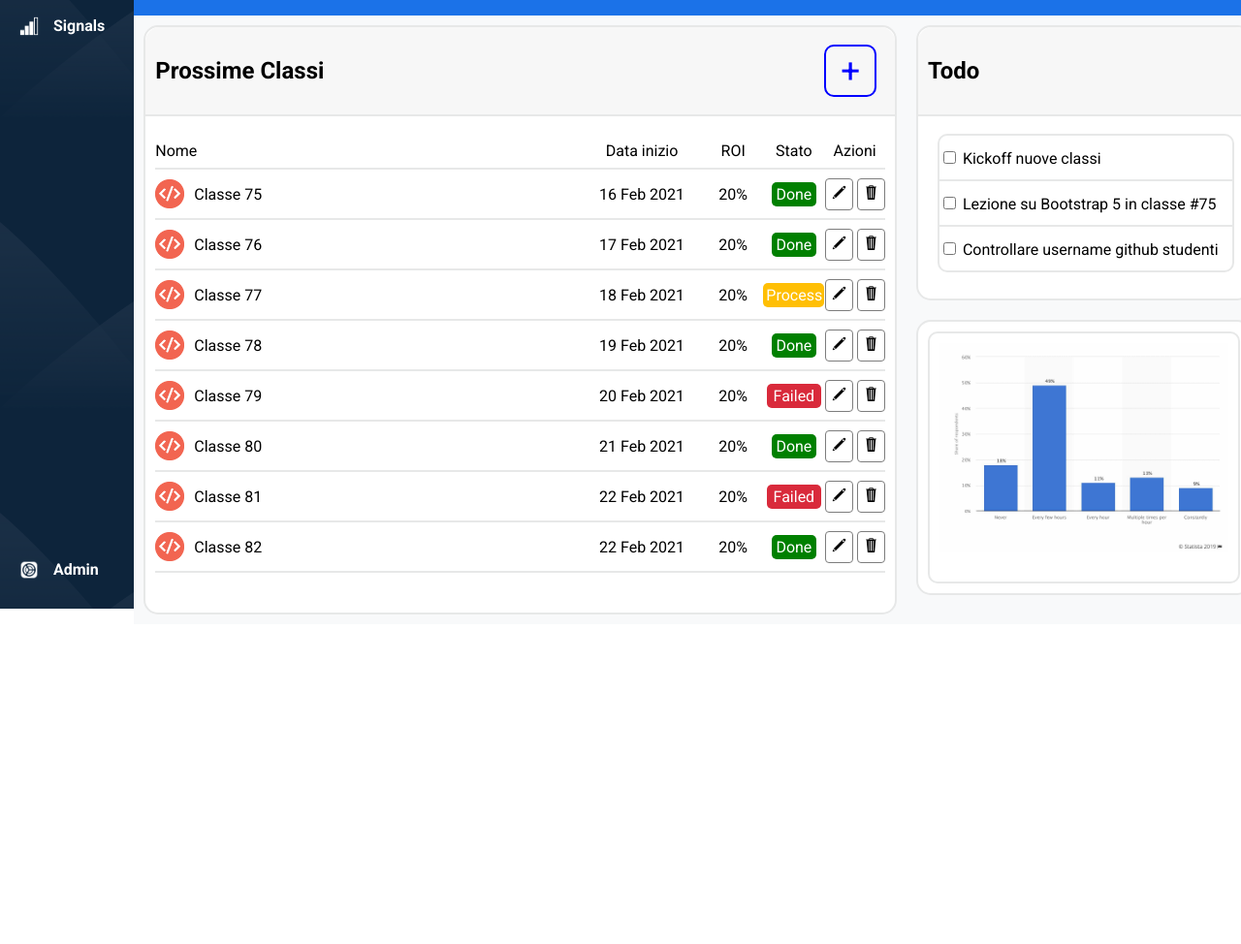
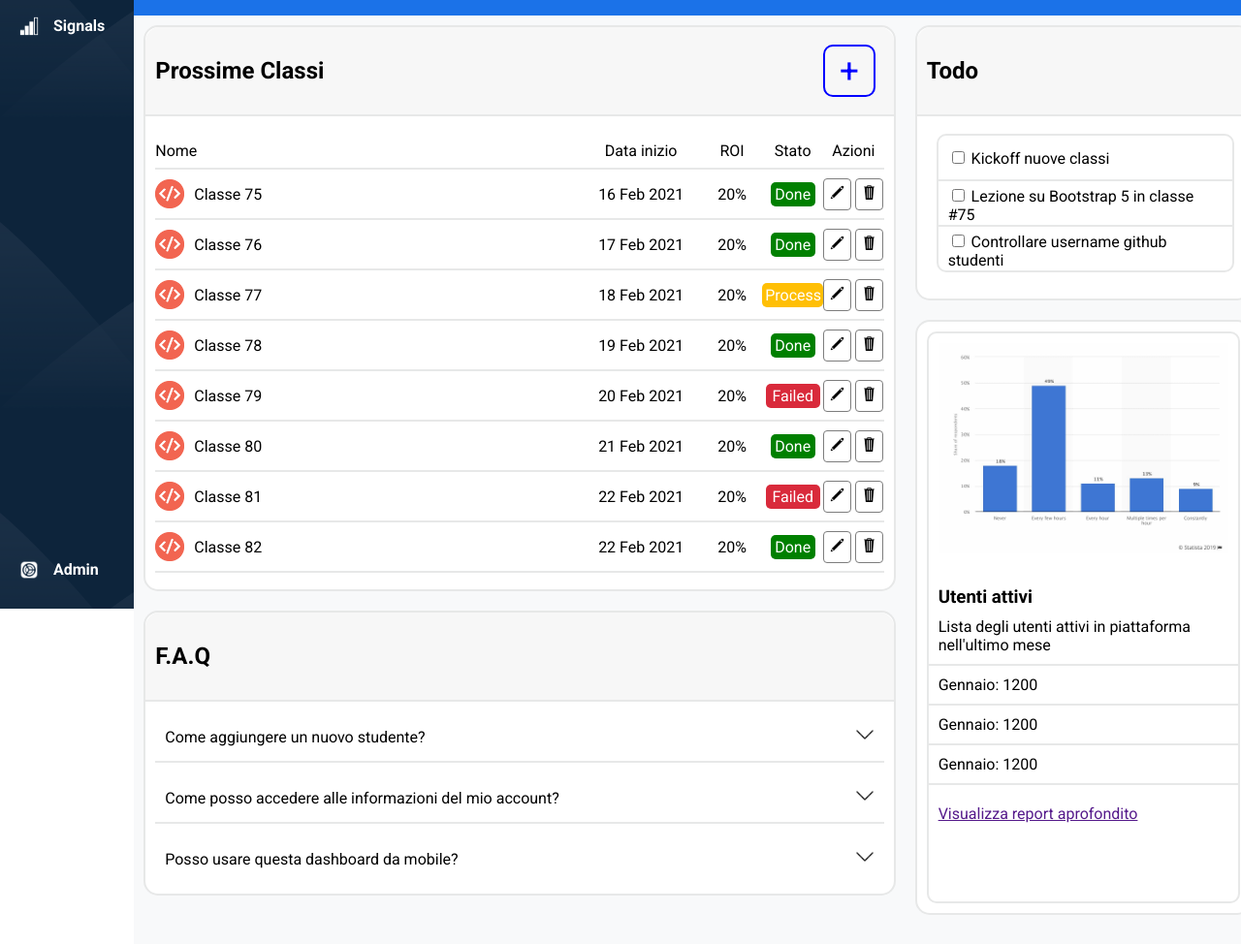
Before and after one commit to EdoardoRaimondoSenis/html-css-bootstrap-dashboard, a plain HTML site: page index.html in a window 1280 px wide. Shown: the part 172-1146 px from the top of the page at 97% size. Before the commit the page ends 816 px from the top, so only its background shows below. Drawn offline with Linux system fonts and the light colour scheme.

Commit message:
Card grafico utenti attivi e card FAQ

```diff
--- a/css/12-boot.css
+++ b/css/12-boot.css
@@ -6,7 +6,6 @@
     display: flex;
     flex-direction: row;
     flex-wrap: wrap;
-    min-width: 100%;
 }
 
 .col-1 {
@@ -99,8 +98,8 @@
 }
 
 .col-8-classi {
-    flex-basis: calc((100% / 12) * 8);
-    max-width: calc((100% / 12) * 8);
+    flex-basis: calc((100% / 12) * 12);
+    max-width: calc((100% / 12) * 12);
     flex-wrap: wrap;
 }
 
@@ -124,3 +123,9 @@
     max-width: calc((100% / 12) * 4);
     height: 100%;
 }
+
+.containermainsx {
+    flex-basis: calc((100% / 12) * 8);
+    max-width: calc((100% / 12) * 8);
+    height: 100%;
+}
--- a/css/style.css
+++ b/css/style.css
@@ -204,9 +204,10 @@ main {
     position: relative;
     display: flex;
     border: solid 2px #e7e8e8;
-    min-height: 580px;
+    height: 580px;
     border-radius: 15px;
     background-color: white;
+    margin-bottom: 20px;
 }
 
 .titlecard {
@@ -255,6 +256,7 @@ main {
 
 .padd {
     padding: 1vh 0;
+    min-width: 100%;
 }
 
 .tac {
@@ -265,6 +267,7 @@ main {
     align-items: center;
     height: 50px;
     border-top: solid 2px #e7e8e8;
+    min-width: 100%;
 }
 
 .borderow:hover {
@@ -363,6 +366,10 @@ main {
     border-bottom: solid 2px #e7e8e8;
 }
 
+.listtodo {
+    padding: 5px 10px;
+}
+
 .todorowlast {
     display: flex;
     align-items: center;
@@ -373,8 +380,7 @@ main {
     position: relative;
     display: flex;
     border: solid 2px #e7e8e8;
-    height: 280px;
-    max-height: 280px;
+    height: 610px;
     border-radius: 15px;
     background-color: white;
     margin: 20px;
@@ -387,7 +393,59 @@ main {
     width: 100%;
 }
 
+.borbott {
+    border-bottom: solid 2px #e7e8e8;
+}
+
+.borbottlast .utentiattivi {
+    padding: 20px 10px;
+}
+
 .grafico img {
     width: calc(100% - 20px);
     margin: 10px;
 }
+
+.utentiattivi {
+    padding: 10px;
+}
+
+.utentiattivi h3 {
+    margin: 10px 0;
+}
+
+.faq {
+    height: 290px;
+}
+
+.linkfaq {
+    display: flex;
+    justify-content: space-between;
+    align-items: center;
+    padding: 0 10px;
+    width: calc(100% - 20px);
+}
+
+.borderowfaq {
+    height: 50px;
+    border-bottom: solid 2px #e7e8e8;
+    min-width: calc(100% - 20px);
+    margin: 0 auto;
+}
+
+.borderowfaqlast {
+    height: 50px;
+    min-width: calc(100% - 20px);
+    margin: 0 auto;
+}
+
+.borderowfaq:hover,
+.borderowfaqlast:hover {
+    background-color: #c4c4c45d;
+    border-radius: 15px;
+    transition: 300ms;
+}
+
+.imgfaq {
+    width: 20px;
+}
--- a/index.html
+++ b/index.html
@@ -88,6 +88,9 @@
                 </div>
             </div>
             <div class="main">
+
+                <!-- Container card main di sinistra -->
+                <div class="containermainsx">
                     <div class="col-8-classi">
 
                         <!-- titolo card prossime classi -->
@@ -220,6 +223,34 @@
                             </div>
                         </div>
                     </div>
+
+                    <!-- Sezione FAQ -->
+                    <div class="col-8-classi faq">
+                        <div class="titlecard">
+                            <h2 class="col-12">F.A.Q</h2>
+                        </div>
+                        <div class="row borderowfaq">
+                            <a class="linkfaq">
+                                <div>Come aggiungere un nuovo studente?</div>
+                                <div><img class="imgfaq" src="img/icons8-down-50.png" alt=""></div>
+                            </a>
+                        </div>
+                        <div class="row borderowfaq">
+                            <a class="linkfaq">
+                                <div>Come posso accedere alle informazioni del mio account?</div>
+                                <div><img class="imgfaq" src="img/icons8-down-50.png" alt=""></div>
+                            </a>
+                        </div>
+                        <div class="row borderowfaqlast">
+                            <a class="linkfaq">
+                                <div>Posso usare questa dashboard da mobile?</div>
+                                <div><img class="imgfaq" src="img/icons8-down-50.png" alt=""></div>
+                            </a>
+                        </div>
+                    </div>
+                </div>
+
+                <!-- Container card main di destra -->
                 <div class="containermaindx">
                     <div class="col-4-todo">
                         <div class="titlecard">
@@ -253,8 +284,31 @@
                                     <img src="img/stats.jpeg" alt="">
                                 </div>
                             </div>
-                            <div class="row">
-
+                            <div class="row borbott">
+                                <div class="utentiattivi">
+                                    <h3>Utenti attivi</h3>
+                                    <span>Lista degli utenti attivi in piattaforma nell'ultimo mese</span>
+                                </div>
+                            </div>
+                            <div class="row borbott">
+                                <div class="utentiattivi">
+                                    <span>Gennaio: 1200</span>
+                                </div>
+                            </div>
+                            <div class="row borbott">
+                                <div class="utentiattivi">
+                                    <span>Gennaio: 1200</span>
+                                </div>
+                            </div>
+                            <div class="row borbott">
+                                <div class="utentiattivi">
+                                    <span>Gennaio: 1200</span>
+                                </div>
+                            </div>
+                            <div class="row borbottlast">
+                                <div class="utentiattivi">
+                                    <a href="">Visualizza report aprofondito</a>
+                                </div>
                             </div>
                         </div>
                     </div>
```
Also changed, not shown: img/icons8-down-50.png (added). Lines whose indentation alone changed are shown as unchanged.
